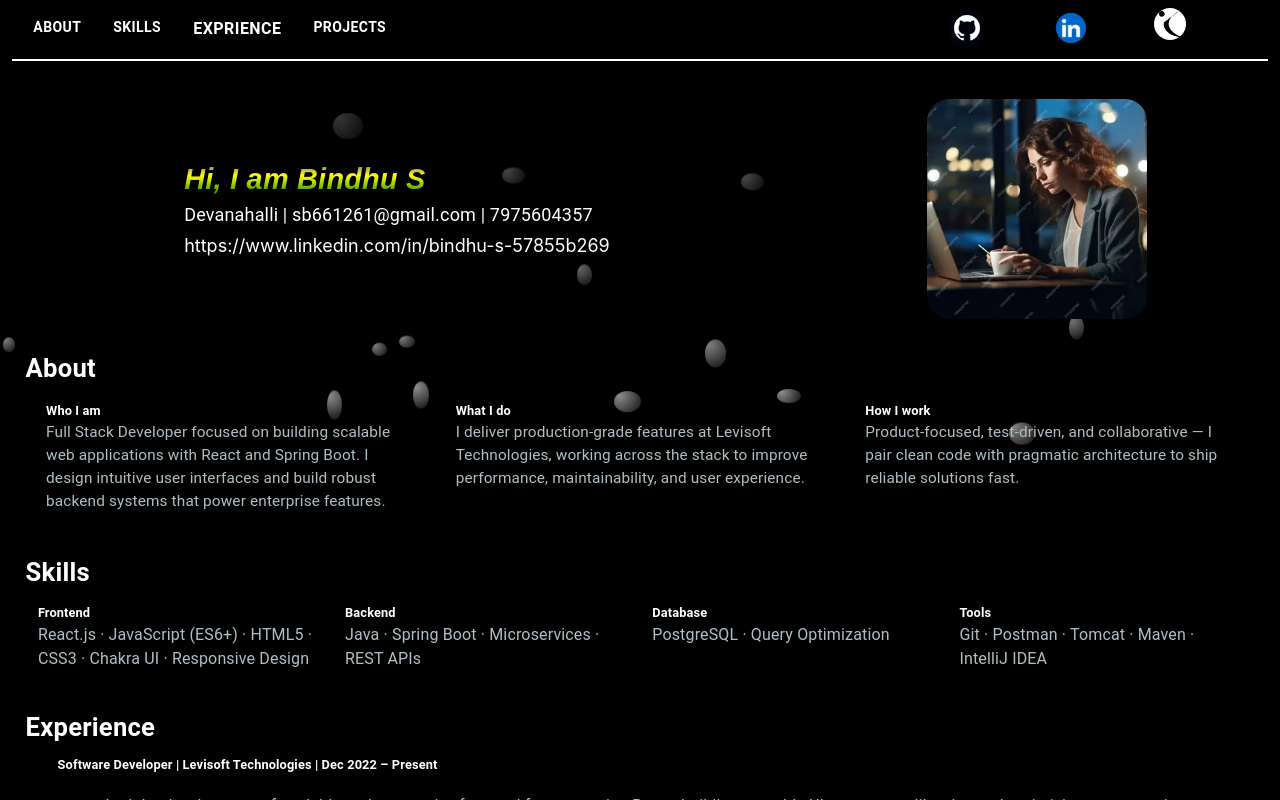
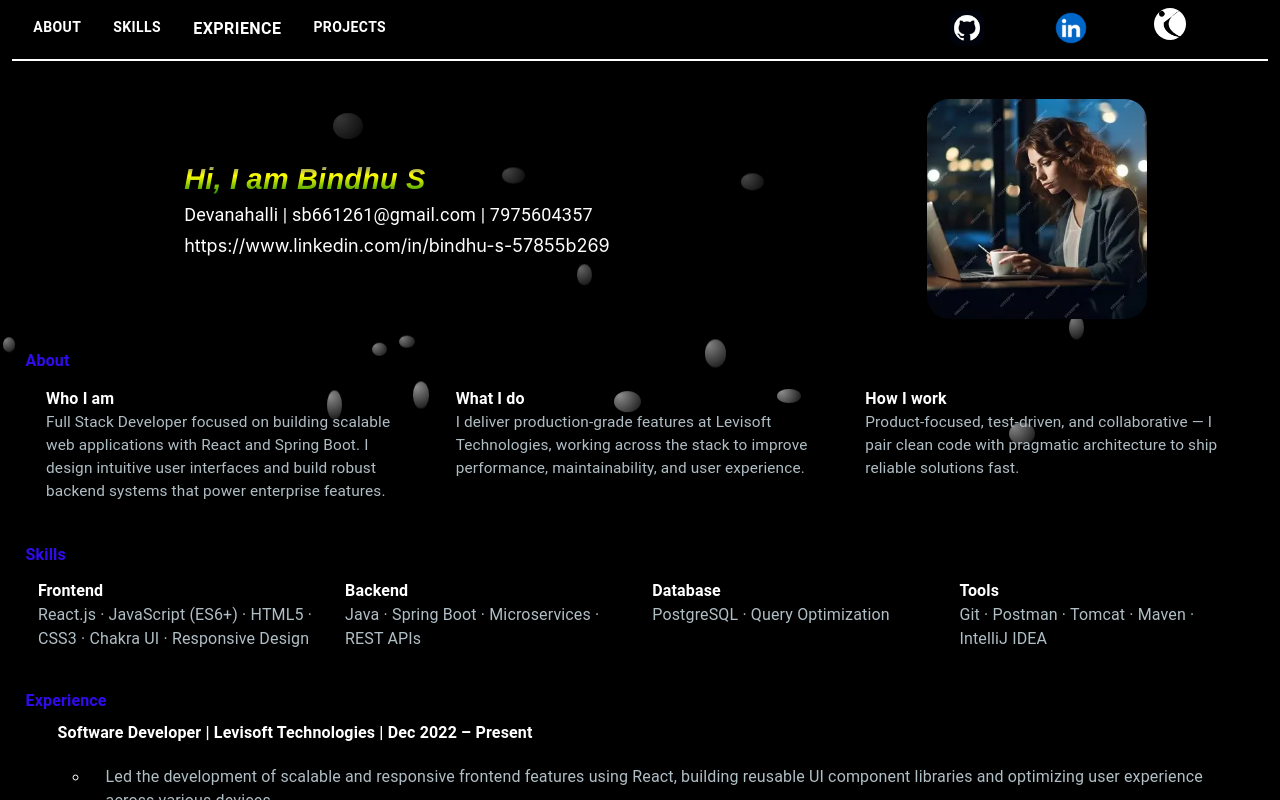
Before and after one commit to bindhuS7/Portfolio, a React (Create React App) app in the folder portfolio/: page / in a window 1280 px wide. Built offline with nearby package versions, Linux system fonts and the light colour scheme; some icons are missing.

Commit message:
font related changes

```diff
--- a/portfolio/src/Style.jsx
+++ b/portfolio/src/Style.jsx
@@ -1,5 +1,21 @@
-export const primaryHead = {fontSize: "2vw", color: '#FFFFFF', fontWeight: 'bold', textTransform: "capitalize" }
-export const secondaryHead = { fontSize:{xs:"1.8vw",sm:"2vw",md:"1vw",lg:"1vw",xl:"1vw"}, color: '#FFFFFF', fontWeight: 'bold' }
+export const primaryHead = {fontSize: {
+    xs: "12px",
+    sm: "14px",
+    md: "16px",
+    lg: "16px",
+    xl: "18px"
+  },
+   color: '#310bec', fontWeight: 'bold', textTransform: "capitalize" }
+export const secondaryHead = {
+  // fontSize:{xs:"1.8vw",sm:"2vw",md:"1vw",lg:"1vw",xl:"1vw"},
+  fontSize: {
+    xs: "12px",
+    sm: "14px",
+    md: "16px",
+    lg: "16px",
+    xl: "18px"
+  },
+   color: '#FFFFFF', fontWeight: 'bold' }
 export const normalText = { color: "#B0BEC5", fontSize: {
     xs: "12px",
     sm: "14px",
--- a/portfolio/src/components/Projects.jsx
+++ b/portfolio/src/components/Projects.jsx
@@ -13,7 +13,7 @@ const Projects = () => {
   //   xl: "70vh"
   // },
   height:"auto",
-  display: 'flex', justifyContent: "space-around", flexDirection: "column", padding: "2% 2% 2% 2%", gap:2}}>
+  display: 'flex', justifyContent: "space-around", flexDirection: "column", padding: "2% 2% 2% 2%", gap:2,marginBottom:"10vh"}}>
             <Typography sx={primaryHead}>Projects </Typography>
            <Box sx={{height:"90%",backgroundColor: "transparent", display: 'flex', justifyContent: "space-around", alignContent: "center", }}>
              <Box sx={{ backgroundColor: "transparent", width:"45%",display: "flex", flexDirection: "column", justifyContent: "flex-start", pl: 4,}}>
```
